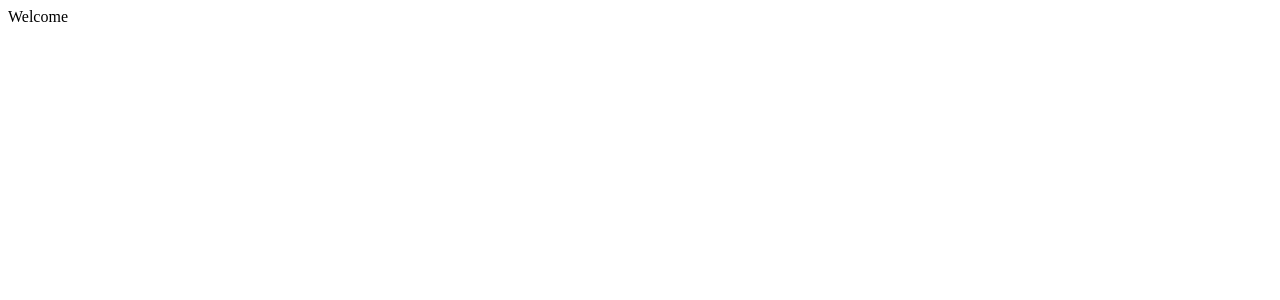
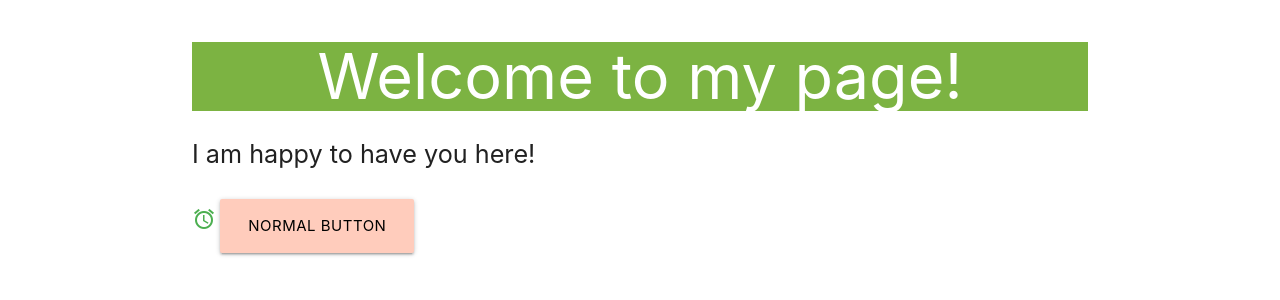
Before and after one commit to anitalakhadze/learning_log, a Django app: page / in a window 1280 px wide. Before the commit the part shown is almost empty. Shown: the top 300 px of the page. Run offline with Django 3.2, Linux system fonts and the light colour scheme; some libraries are stand-ins or nearby versions.

Commit message:
home page

```diff
--- a/welcome/templates/welcome/index.html
+++ b/welcome/templates/welcome/index.html
@@ -1 +1,24 @@
-<p>Welcome</p>
+<html lang="en">
+<head>
+    <meta charset="UTF-8">
+    <meta name="viewport" content="width=device-width, initial-scale=1.0">
+    <!--Import Google Icon Font-->
+    <link href="https://fonts.googleapis.com/icon?family=Material+Icons" rel="stylesheet">
+    <!--Import materialize.css-->
+    <!-- Compiled and minified CSS -->
+    <link rel="stylesheet" href="https://cdnjs.cloudflare.com/ajax/libs/materialize/1.0.0/css/materialize.min.css">
+    <!-- Compiled and minified JavaScript -->
+    <script src="https://cdnjs.cloudflare.com/ajax/libs/materialize/1.0.0/js/materialize.min.js"></script>
+    <title>Welcome</title>
+</head>
+<body>
+
+    <div class="container">
+        <h1 class="light-green darken-1 white-text center-align ">Welcome to my page!</h1>
+        <p class="flow-text">I am happy to have you here!</p>
+        <i class="material-icons green-text">alarm</i>
+        <a href="#" class='btn-large deep-orange lighten-4 black-text waves-effect waves-light'>Normal Button</a>
+    </div>
+
+</body>
+</html>
```
